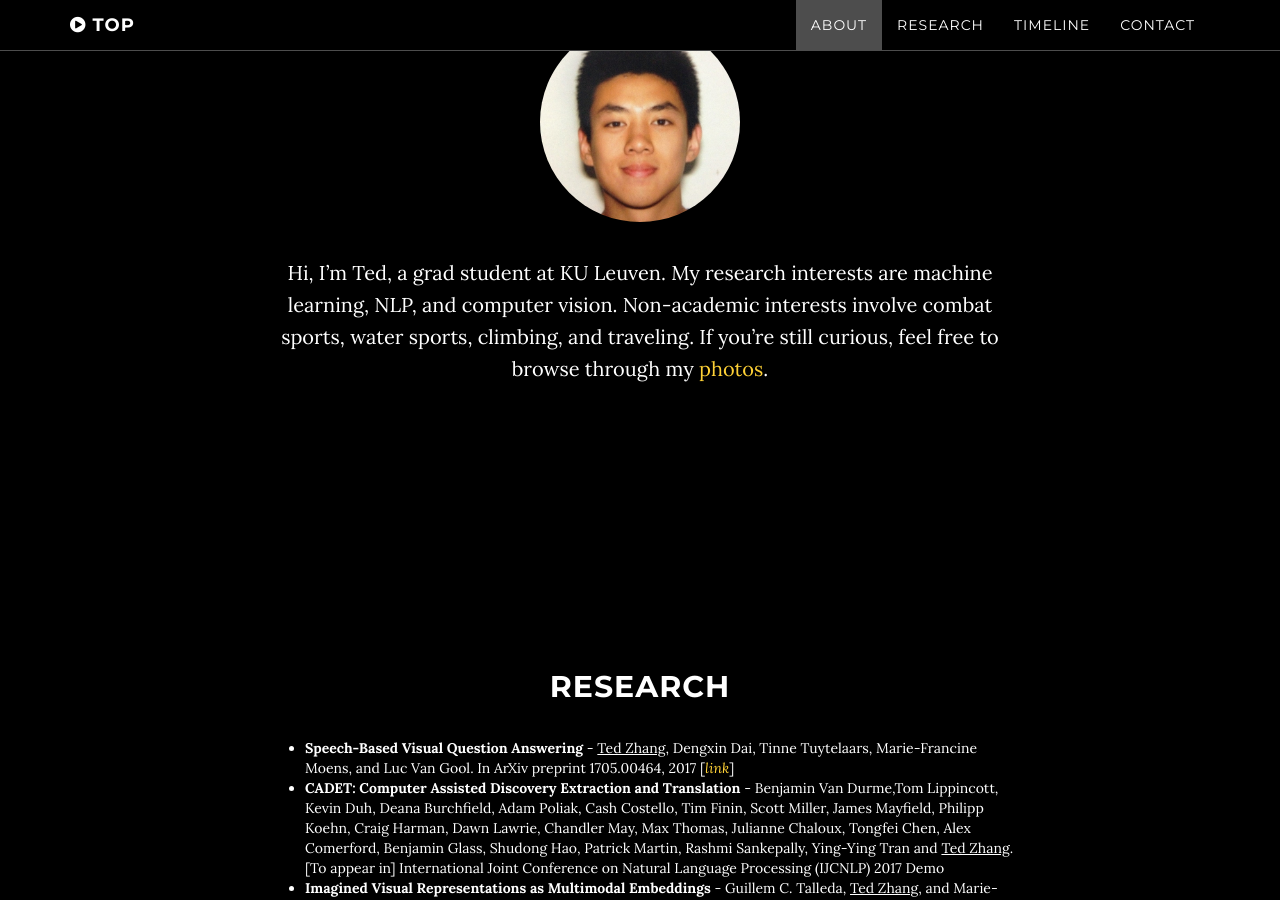
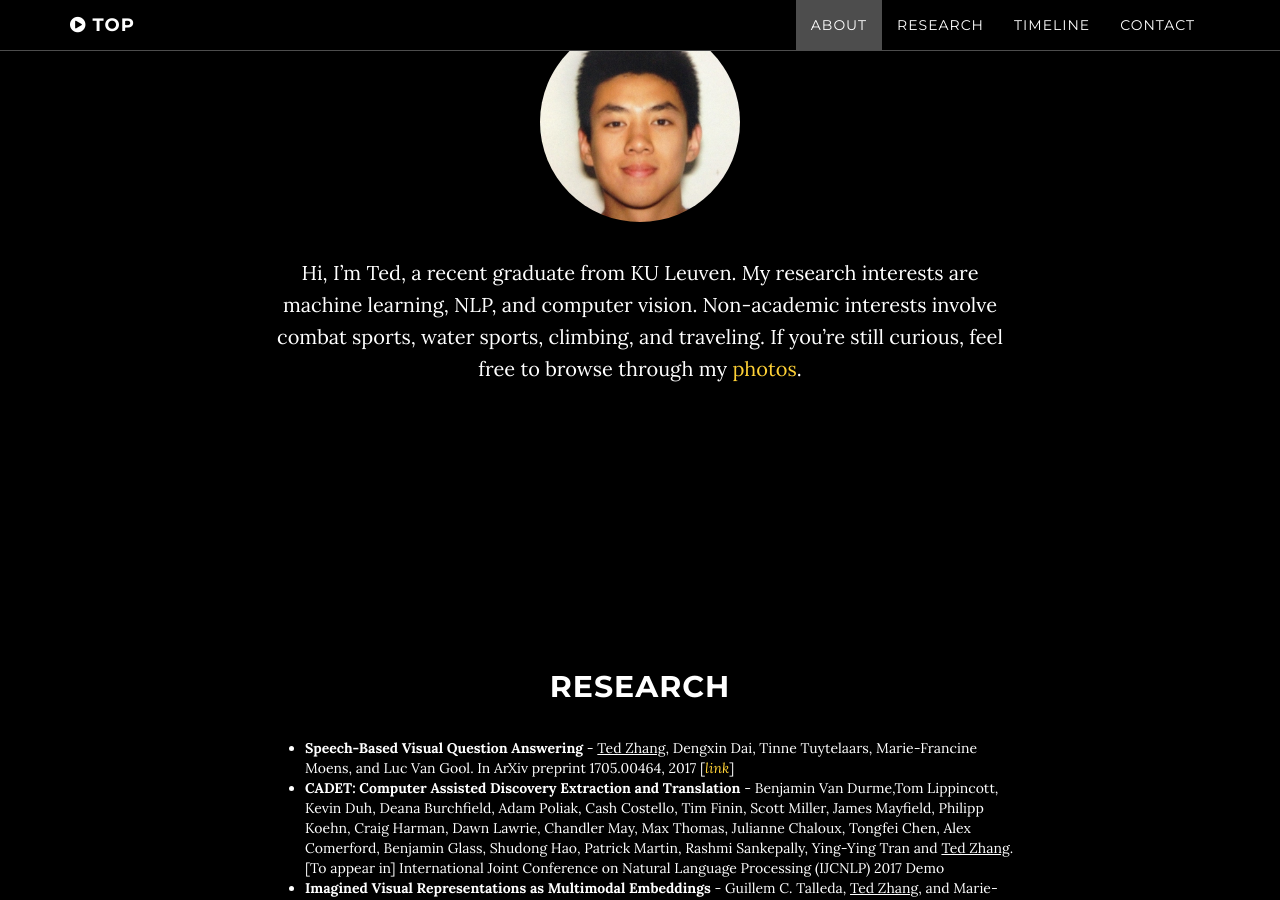
Before and after one commit to zted/zted.github.io, a Jekyll site: the page built from index.html, in a window 1280 px wide and 900 px high, scrolled down 1196 px. Built offline with Jekyll 4.4.1, drawn with Linux system fonts in a browser that asks for light colours.

Commit message:
Updating description

```diff
--- a/1_about.html
+++ b/1_about.html
@@ -7,4 +7,4 @@
 <!--<img src="img/timeline/hopkins.jpg" alt="some_text" style="width:304px;height:228px;">-->
 <img class="img-circle" src="img/me.jpg" alt="me" style="width:200px;height:200px;">
 
-Hi, I'm Ted, a grad student at KU Leuven. My research interests are machine learning, NLP, and computer vision. Non-academic interests involve combat sports, water sports, climbing, and traveling. If you're still curious, feel free to browse through my [photos](https://www.flickr.com/photos/64410546@N07/collections).
+Hi, I'm Ted, a recent graduate from KU Leuven. My research interests are machine learning, NLP, and computer vision. Non-academic interests involve combat sports, water sports, climbing, and traveling. If you're still curious, feel free to browse through my [photos](https://www.flickr.com/photos/64410546@N07/collections).
```
